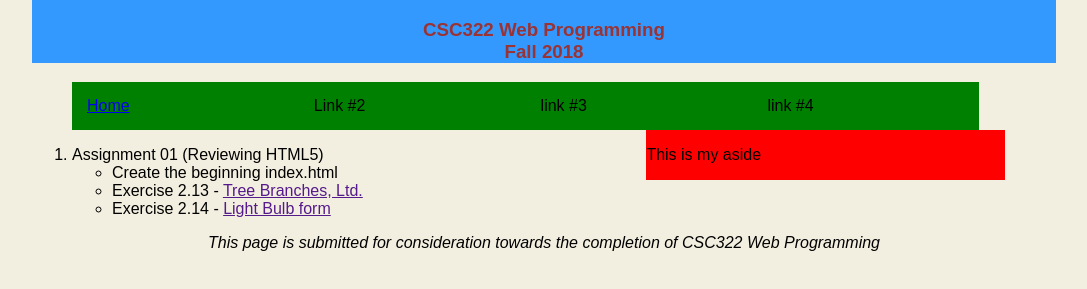
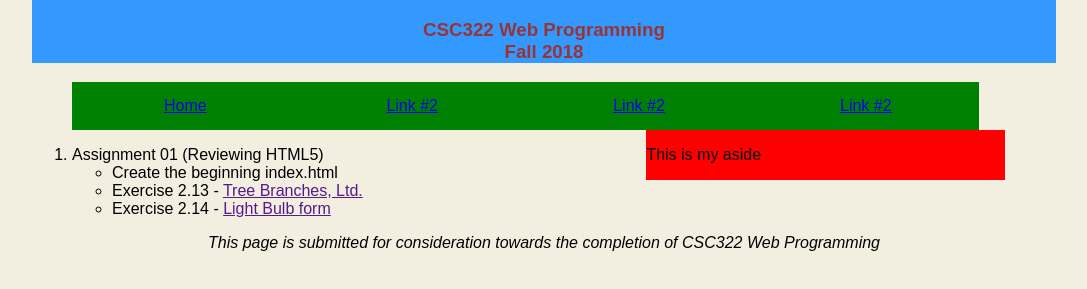
Before and after one commit to scordle/trial1, a plain HTML site: page index.html in a window 1280 px wide. Shown: the part 61-350 px from the top of the page, without its empty margins (96-1183 px from the left). Drawn offline with Linux system fonts and the light colour scheme.

Commit message:
Menu links work (deadheaded)

```diff
--- a/index.html
+++ b/index.html
@@ -23,9 +23,9 @@
     <nav class="horizontal">
         <ul>
             <li><a href="#">Home</a></li>
-            <li>Link #2</li>
-            <li>link #3</li>
-            <li>link #4</li>
+            <li><a href="#">Link #2</a></li>
+            <li><a href="#">Link #2</a></li>
+            <li><a href="#">Link #2</a></li>
         </ul>
     </nav>
 
--- a/styles.css
+++ b/styles.css
@@ -43,11 +43,11 @@ nav.horizontal li {
 	margin: 0px;
 	width: 20%;
 	list-style-type: none;
+	text-align: center;
 }
 
 nav.horizontal li a {
-	text-align: center;
-
+	text-align: center; // is this working?
 }
 
 section {
```
